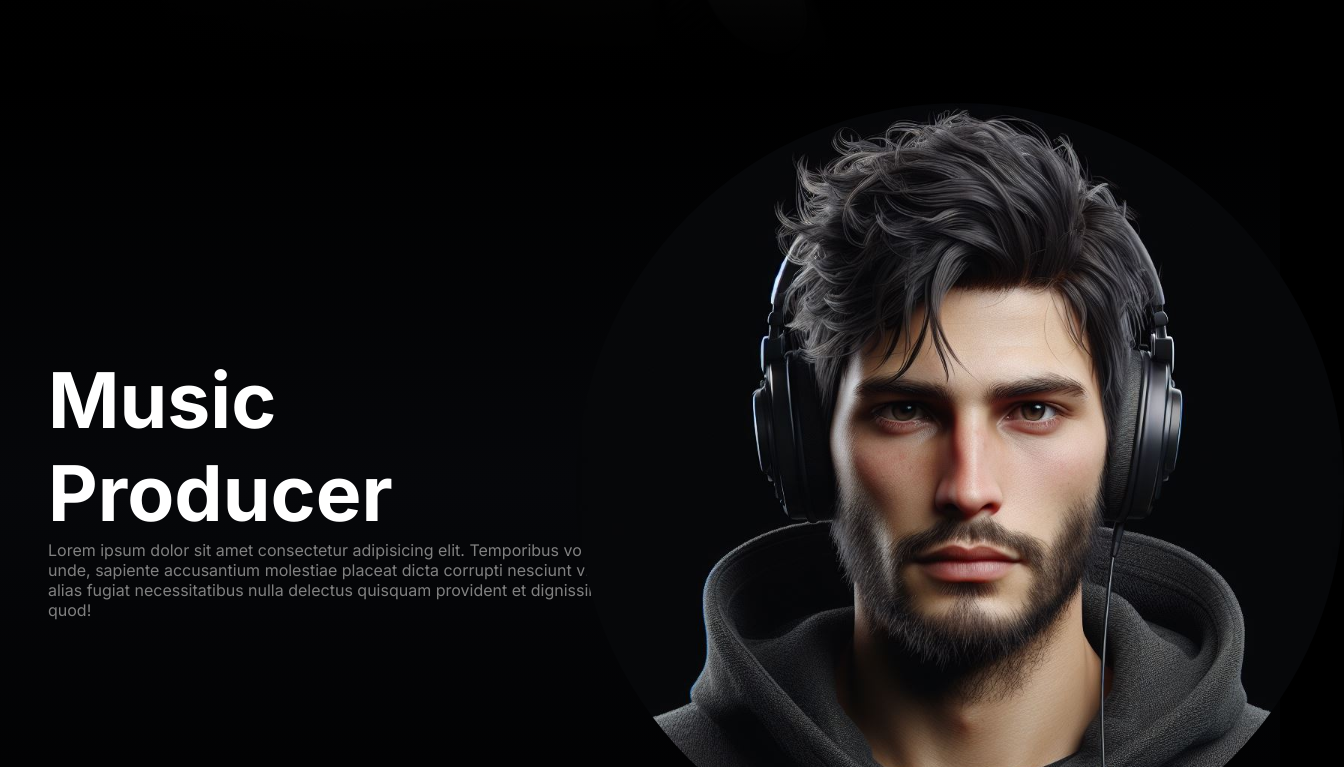
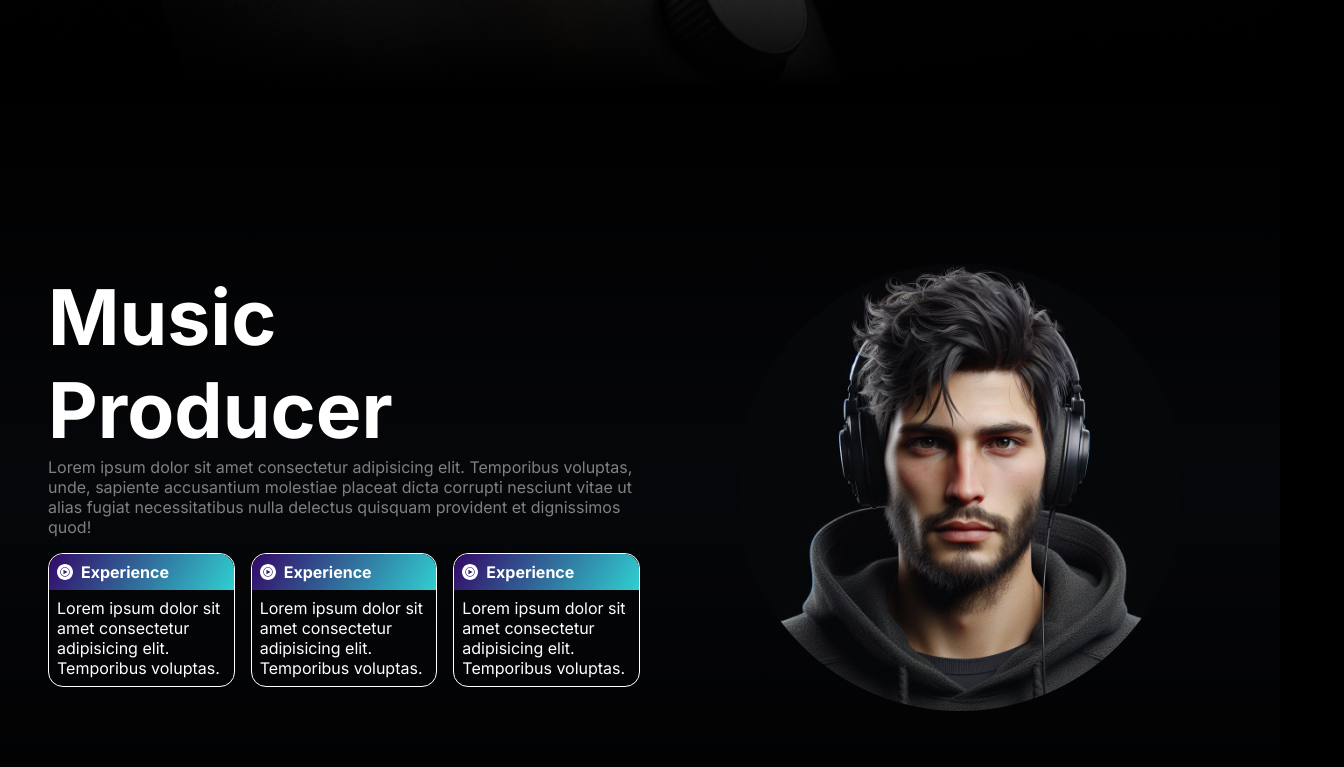
Before and after one commit to yohanmayorga/musicproducer, a Next.js app: page / in a window 1280 px wide. Shown: the part 713-1480 px from the top of the page, 1344 px wide, since content can reach past the window. Built offline with nearby package versions, Linux system fonts and the light colour scheme.

Commit message:
about updated

```diff
--- /dev/null
+++ b/src/components/AboutCard.tsx
@@ -0,0 +1,22 @@
+import React from "react";
+import styles from "@/styles/AboutCard.module.css";
+
+interface CardsProps {
+  icon: any;
+  title: string;
+  des: string;
+}
+
+const AboutCard = ({ icon, title, des }: CardsProps) => {
+  return (
+    <div className={styles.body}>
+      <div className={styles.header}>
+        {icon}
+        {title}
+      </div>
+      <div className={styles.des}>{des}</div>
+    </div>
+  );
+};
+
+export default AboutCard;
--- a/src/pages/About.tsx
+++ b/src/pages/About.tsx
@@ -2,8 +2,27 @@ import React from "react";
 import styles from "@/styles/About.module.css";
 import photo from "@/../../public/assets/photo.png";
 import Image from "next/image";
+import AboutCard from "@/components/AboutCard";
+import { SiYoutubemusic } from "react-icons/si";
 
 const About = () => {
+  const cards = [
+    {
+      icon: <SiYoutubemusic />,
+      title: "Experience",
+      des: "Lorem ipsum dolor sit amet consectetur adipisicing elit. Temporibus voluptas.",
+    },
+    {
+      icon: <SiYoutubemusic />,
+      title: "Experience",
+      des: "Lorem ipsum dolor sit amet consectetur adipisicing elit. Temporibus voluptas.",
+    },
+    {
+      icon: <SiYoutubemusic />,
+      title: "Experience",
+      des: "Lorem ipsum dolor sit amet consectetur adipisicing elit. Temporibus voluptas.",
+    },
+  ];
   return (
     <div id="about" className={styles.body}>
       <div className={styles.left}>
@@ -14,13 +33,25 @@ const About = () => {
           nesciunt vitae ut alias fugiat necessitatibus nulla delectus quisquam
           provident et dignissimos quod!
         </p>
+        <div className={styles.cards}>
+          {cards.map((card: any) => {
+            return (
+              <AboutCard
+                key={card.name}
+                icon={card.icon}
+                title={card.title}
+                des={card.des}
+              />
+            );
+          })}
+        </div>
       </div>
       <div className={styles.right}>
         <Image
           src={photo}
           alt="photo"
-          width={768}
-          height={851}
+          width={700}
+          height={700}
           className={styles.photo}
           priority
         />
--- a/src/pages/Banner.tsx
+++ b/src/pages/Banner.tsx
@@ -14,14 +14,13 @@ const Banner = () => {
         style={{ objectFit: "cover" }}
         className={styles.background}
       />
-      <div className={styles.content}>
-        <h1 className={styles.mainTitle}>MUSIC</h1>
 
-        <h2 className={styles.secondaryTitle}>Producer</h2>
-        <p className={styles.credit}>Created by Yohan Mayorga</p>
+      <h1 className={styles.mainTitle}>MUSIC</h1>
 
-        <div className={styles.pages}></div>
-      </div>
+      <h2 className={styles.secondaryTitle}>Producer</h2>
+      <p className={styles.credit}>Created by Yohan Mayorga</p>
+
+      <div className={styles.pages}></div>
     </div>
   );
 };
--- a/src/styles/About.module.css
+++ b/src/styles/About.module.css
@@ -32,7 +32,8 @@
 }
 
 .photo {
-  height: 100%;
+  width: 70%;
+  height: 70%;
   border-radius: 50%;
 }
 
@@ -52,3 +53,10 @@
     width: 100%;
   }
 }
+.cards {
+  margin-top: 1rem;
+  margin-bottom: 1rem;
+  gap: 1rem;
+  display: grid;
+  grid-template-columns: repeat(auto-fit, minmax(min(11.25rem, 100%), 1fr));
+}
--- /dev/null
+++ b/src/styles/AboutCard.module.css
@@ -0,0 +1,23 @@
+.body {
+  color: white;
+  border: 1px white solid;
+  border-radius: 15px;
+  display: flex;
+  flex-direction: column;
+}
+
+.header {
+  font-weight: bold;
+  align-items: center;
+  display: flex;
+  flex-direction: row;
+  gap: 0.5rem;
+  background: linear-gradient(300deg, #30cfd0, #330867);
+  padding: 0.5rem;
+  border-top-right-radius: 15px;
+  border-top-left-radius: 15px;
+}
+
+.des {
+  padding: 0.5rem;
+}
--- a/src/styles/Banner.module.css
+++ b/src/styles/Banner.module.css
@@ -1,22 +1,11 @@
 .body {
   height: 100vh;
   width: 100%;
-
-  background: rgb(0, 0, 0);
-  background: linear-gradient(
-    180deg,
-    rgba(0, 0, 0, 0.3) 50%,
-    rgba(0, 0, 0, 1) 100%
-  );
-}
-
-.content {
   display: flex;
   flex-direction: column;
   justify-content: center;
   align-items: center;
-  height: 100%;
-  width: 100%;
+  background: rgb(0, 0, 0);
   background: linear-gradient(
     180deg,
     rgba(0, 0, 0, 0.3) 50%,
```
